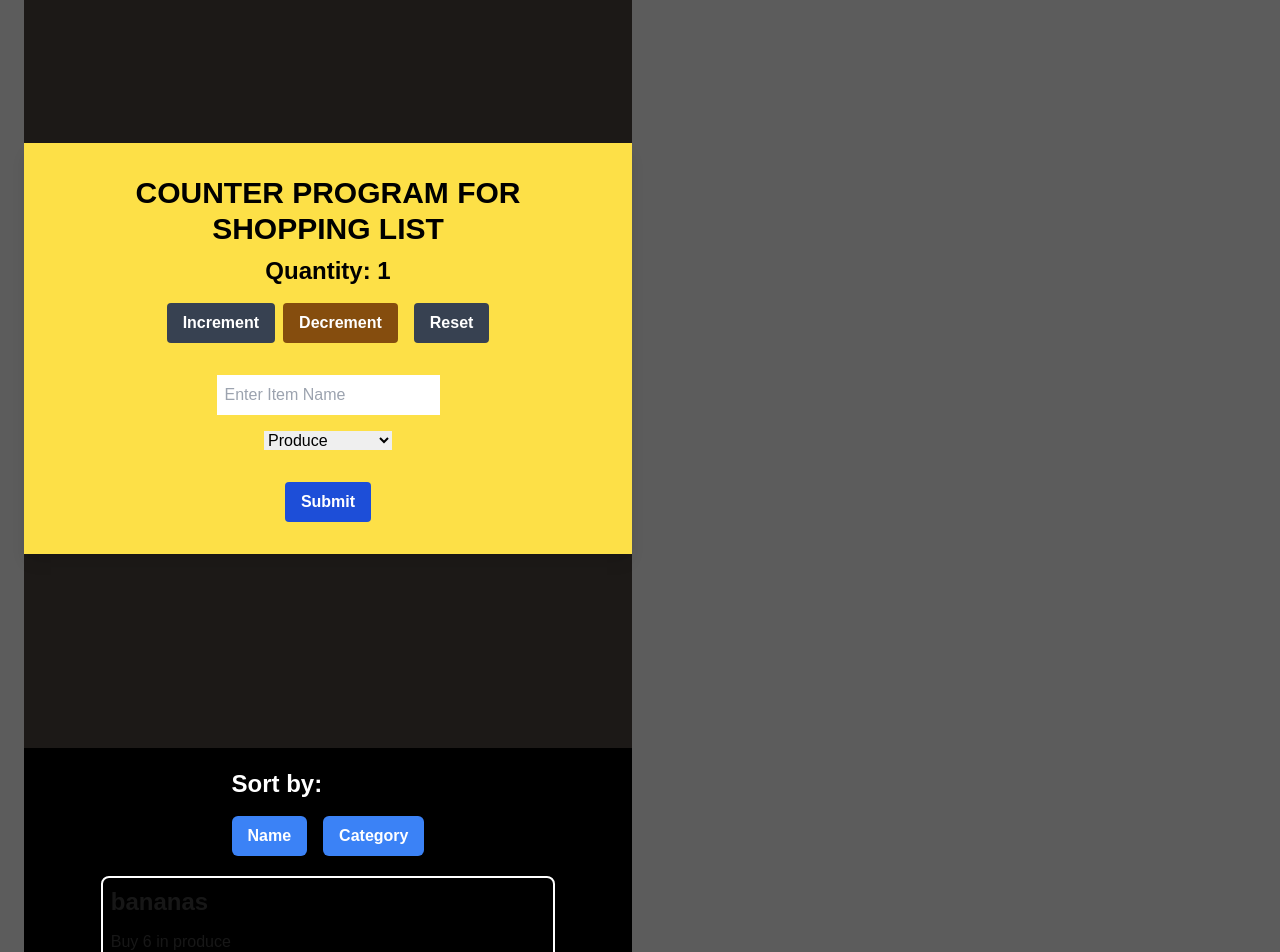
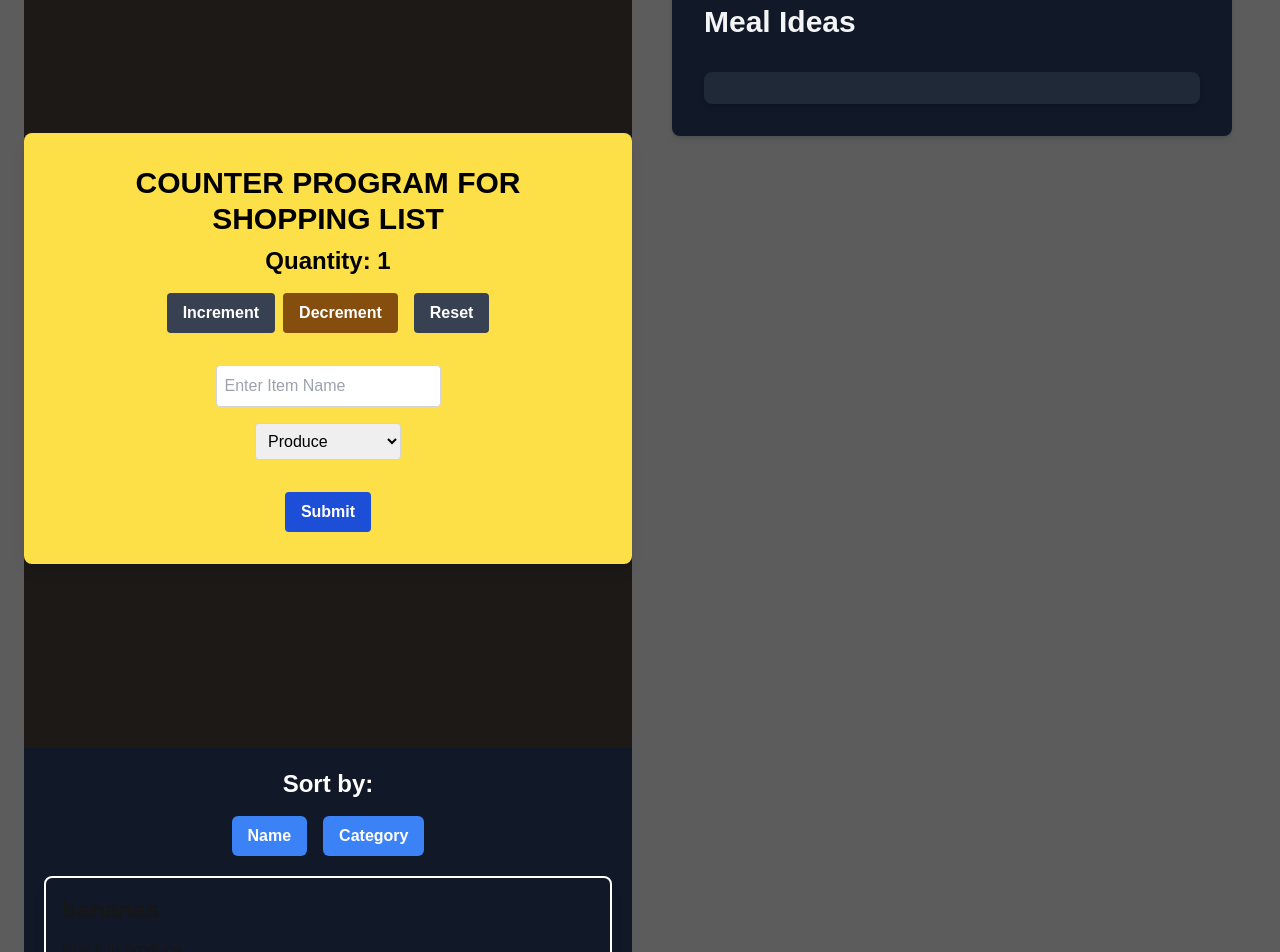
Before and after one commit to manminder11/cprg306-assignments, a Next.js app: page /week-8 in a window 1280 px wide. Shown: the part 140-1092 px from the top of the page. Built offline with nearby package versions, Linux system fonts and the light colour scheme.

Commit message:
mostly mostly done

```diff
--- a/app/week-8/item-list.js
+++ b/app/week-8/item-list.js
@@ -14,9 +14,10 @@
   }
 
   return (
-    <main className="bg-black p-5 flex flex-col items-center">
-      <section className="mb-5">
-        <h2 className="font-extrabold text-2xl text-white mb-4">Sort by:</h2>
+    <main className="bg-gray-900 p-5 flex flex-col items-center min-h-screen">
+      <section className="mb-5 w-full max-w-2xl">
+        <h2 className="font-extrabold text-2xl text-white mb-4 text-center">Sort by:</h2>
+        <div className="flex justify-center">
           <button
             className="font-extrabold bg-blue-500 text-white hover:cursor-pointer py-2 px-4 rounded-md mr-2 hover:bg-blue-700 transition-all duration-300"
             onClick={() => setSortBy("name")}
@@ -29,22 +30,17 @@
           >
             Category
           </button>
+        </div>
       </section>
-      <ul className="p-0 m-0 list-none w-full flex flex-col items-center">
+      <ul className="p-0 m-0 list-none w-full max-w-2xl flex flex-col items-center">
         {sortedItems.map((item) => (
           <li
             key={item.id}
-            className="mb-2 w-4/5 transition-all duration-300 ease-in-out"
+            className="mb-4 w-full transition-all duration-300 ease-in-out"
           >
             <div
-              className={`border-2 border-white p-2 rounded-lg shadow-lg transition-transform duration-300 ease-in-out`}
+              className={`border-2 border-white p-4 rounded-lg shadow-lg transition-transform duration-300 ease-in-out transform hover:scale-105`}
               style={{ backgroundColor: item.color }}
-              onMouseEnter={(e) => {
-                e.currentTarget.style.transform = "scale(1.05)";
-              }}
-              onMouseLeave={(e) => {
-                e.currentTarget.style.transform = "scale(1)";
-              }}
               onClick={() => onItemSelect(item)}
             >
               <Item {...item} onSelect={() => onItemSelect(item)} />
--- a/app/week-8/meal-ideas.js
+++ b/app/week-8/meal-ideas.js
@@ -1,12 +1,45 @@
 "use client";
 import { useState, useEffect } from "react";
+import { motion } from "framer-motion";
+
+function MealList({ meals, onMealClick }) {
+  return (
+    <ul className="list-disc pl-8 space-y-4 bg-gray-800 p-4 rounded-lg shadow-md">
+      {meals.map((meal) => (
+        <motion.li
+          key={meal.idMeal}
+          className="text-lg text-gray-300 hover:text-gray-100 transition-colors duration-200 transform hover:scale-105 bg-gray-700 p-2 rounded-md"
+          onMouseEnter={() => console.log(`Hovered on: ${meal.strMeal}`)}
+          onMouseLeave={() => console.log(`Unhovered on: ${meal.strMeal}`)}
+          onClick={() => onMealClick(meal)}
+          whileHover={{ scale: 1.1 }}
+          whileTap={{ scale: 0.95 }}
+          initial={{ opacity: 0, y: 20 }}
+          animate={{ opacity: 1, y: 0 }}
+          transition={{ duration: 0.3 }}
+        >
+          {meal.strMeal}
+        </motion.li>
+      ))}
+    </ul>
+  );
+}
+
+function Loading() {
+  return <p className="text-blue-300 font-semibold mb-4 bg-blue-900 p-2 rounded-md">Loading...</p>;
+}
+
+function Error({ message }) {
+  return <p className="text-red-300 font-semibold mb-4 bg-red-900 p-2 rounded-md">Error: {message}</p>;
+}
 
 export default function MealIdeas({ ingredient }) {
   const [meals, setMeals] = useState([]);
   const [error, setError] = useState();
-
+  const [loading, setLoading] = useState(false);
 
   const fetchMealIdeas = async (ingredient) => {
+    setLoading(true);
     try {
       const response = await fetch(
         `https://www.themealdb.com/api/json/v1/1/filter.php?i=${ingredient}`
@@ -15,12 +48,13 @@
         throw new Error("Network response was not ok");
       }
       const data = await response.json();
-      setMeals(data.meals ||[]);
+      setMeals(data.meals || []);
     } catch (error) {
       setError(error.message);
+    } finally {
+      setLoading(false);
     }
   };
-
 
   useEffect(() => {
     if (ingredient) {
@@ -28,18 +62,17 @@
     }
   }, [ingredient]);
 
+  const handleMealClick = (meal) => {
+    console.log(`Clicked on: ${meal.strMeal}`);
+  };
 
   return (
-    <div className="p-4">
-      <h1 className="text-2xl font-bold mb-4">Meal Ideas</h1>
-      {error && <p className="text-red-500">Error: {error}</p>}
-      <ul className="list-disc pl-5">
-        {meals.map((meal) => (
-          <li key={meal.idMeal} className="mb-2">
-            {meal.strMeal}
-          </li>
-        ))}
-      </ul>
+    <div className="p-8 bg-gray-900 rounded-lg shadow-md m-6">
+      <h1 className="text-3xl font-extrabold text-gray-100 mb-8">Meal Ideas</h1>
+      <div className="grid grid-cols-1 md:grid-cols-2 lg:grid-cols-3 gap-6"></div>
+      {loading && <Loading />}
+      {error && <Error message={error} />}
+      <MealList meals={meals} onMealClick={handleMealClick} />
     </div>
   );
 }
--- a/app/week-8/new-item.js
+++ b/app/week-8/new-item.js
@@ -8,7 +8,7 @@
   const [category, setCategory] = useState("produce");
 
   const increment = () => {
-     setQuantity(quantity + 1 < 20 ? quantity + 1 : 20);
+    setQuantity(quantity + 1 < 20 ? quantity + 1 : 20);
   };
 
   const decrement = () => {
@@ -42,8 +42,8 @@
 
   return (
     <div className="flex items-center justify-center min-h-screen bg-stone-900">
-      <div className="bg-yellow-300 shadow-lg p-8 text-center ">
-        <h1 className="text-3xl font-extrabold text-center text-black mb-2 ">
+      <div className="bg-yellow-300 shadow-lg p-8 text-center rounded-lg">
+        <h1 className="text-3xl font-extrabold text-center text-black mb-2">
           COUNTER PROGRAM FOR SHOPPING LIST
         </h1>
         <h1 className="text-2xl font-bold text-black mb-4">
@@ -51,14 +51,14 @@
         </h1>
 
         <button
-          className="font-large bg-gray-700 hover:bg-red-700 text-white font-bold p-2 px-4 rounded mr-2"
-          disabled={quantity > 20}
+          className="font-large bg-gray-700 hover:bg-red-700 text-white font-bold p-2 px-4 rounded mr-2 transition duration-300 ease-in-out"
+          disabled={quantity >= 20}
           onClick={increment}
         >
           Increment
         </button>
         <button
-          className="font-large bg-yellow-800 hover:bg-cyan-700 text-white font-bold p-2 px-4 rounded mr-2"
+          className="font-large bg-yellow-800 hover:bg-cyan-700 text-white font-bold p-2 px-4 rounded mr-2 transition duration-300 ease-in-out"
           disabled={quantity <= 1}
           onClick={decrement}
         >
@@ -66,7 +66,7 @@
         </button>
 
         <button
-          className="font-large bg-gray-700 hover:bg-green-700 text-white font-bold ml-2 px-4 p-2 rounded"
+          className="font-large bg-gray-700 hover:bg-green-700 text-white font-bold ml-2 px-4 p-2 rounded transition duration-300 ease-in-out"
           onClick={reset}
         >
           Reset
@@ -79,11 +79,11 @@
             value={name}
             onChange={(e) => setName(e.target.value)}
             placeholder="Enter Item Name"
-            className="p-2 mt-4 text-black"
+            className="p-2 mt-4 text-black rounded border border-gray-300 transition duration-300 ease-in-out"
           />
 
           <select
-            className="text-black"
+            className="text-black p-2 rounded border border-gray-300 transition duration-300 ease-in-out"
             value={category}
             onChange={(e) => setCategory(e.target.value)}
           >
@@ -102,7 +102,7 @@
           <div>
             <button
               type="submit"
-              className="font-large bg-blue-700 hover:bg-blue-900 text-white font-bold p-2 px-4 rounded mt-4"
+              className="font-large bg-blue-700 hover:bg-blue-900 text-white font-bold p-2 px-4 rounded mt-4 transition duration-300 ease-in-out"
             >
               Submit
             </button>
--- a/package.json
+++ b/package.json
@@ -9,6 +9,7 @@
     "lint": "next lint"
   },
   "dependencies": {
+    "framer-motion": "^11.11.10",
     "next": "14.2.11",
     "react": "^18",
     "react-dom": "^18"
```
Also changed, not shown: 1 other file (tests, documents, lock files or other folders). Lines whose indentation alone changed are shown as unchanged.
